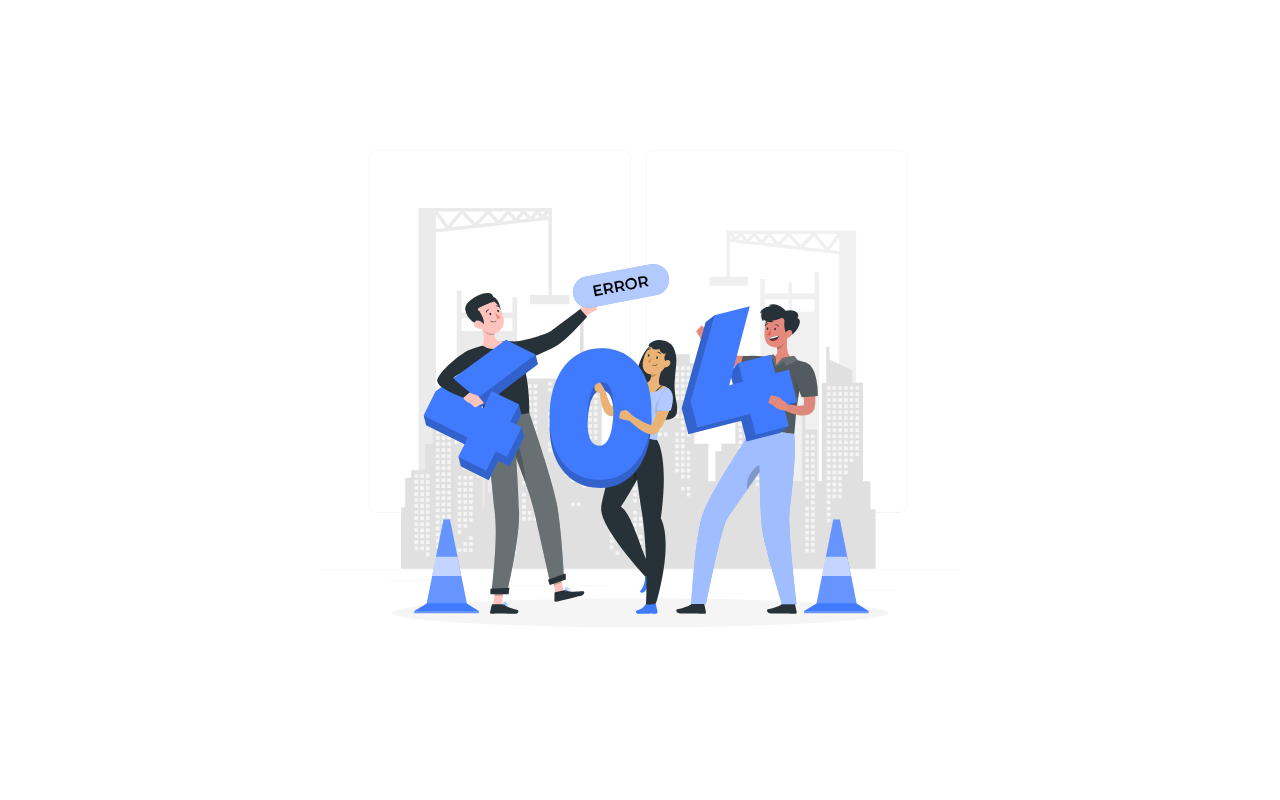
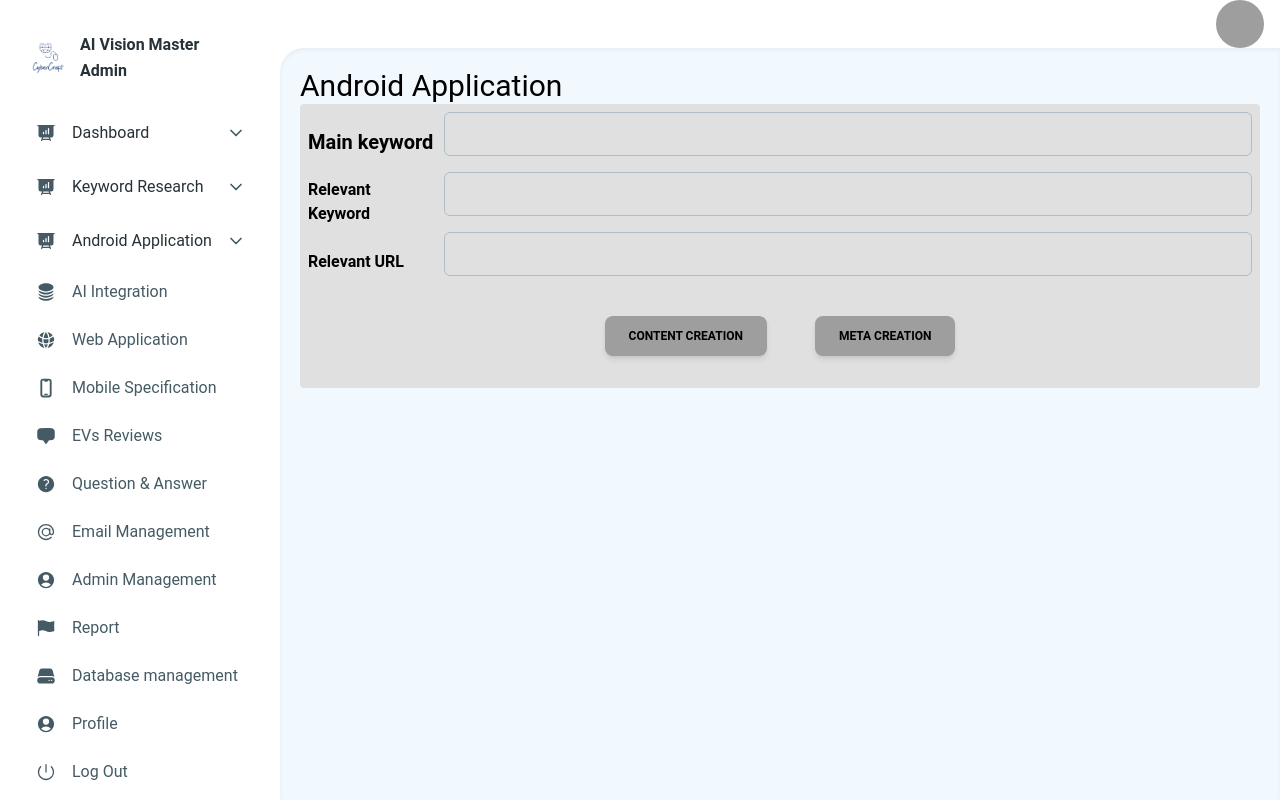
Before and after one commit to mdemranbd/admin-panel-starter-nextjs, a Next.js app: page /super_admin/create-blog-keyword in a window 1280 px wide. Before the commit this address had no page. Built offline with nearby package versions, Linux system fonts and the light colour scheme; grey boxes are pictures that could not be loaded.

Commit message:
[DONE] create blog keyword

```diff
--- /dev/null
+++ b/app/(dashboardLayout)/super_admin/create-blog-keyword/page.tsx
@@ -0,0 +1,54 @@
+"use client"
+import Form from '@/app/components/Forms/Form';
+import FormInput from '@/app/components/Forms/FormInput';
+import { useAppDispatch, useAppSelector } from '@/app/redux/hooks';
+import { Button } from '@material-tailwind/react';
+import React, { useState } from 'react';
+
+const CreateBlogKeywords = () => {
+    const [errorMessage, setErrorMessage] = useState<string | null>(null);
+    const { email, password } = useAppSelector((state) => state.loginUser);
+    const dispatch = useAppDispatch();
+    const onSubmit = async (data: any) => {
+      console.log("Login Data", data);
+    };
+    return (
+        <div>
+            <h1 className="text-3xl">Android Application</h1>
+      {/* Overall Form */}
+      <div className="bg-gray-300 p-2 rounded">
+      <Form submitHandler={onSubmit}>
+        <div className="lg:flex items-center">
+          <h1 className="w-32 mr-2 text-xl text-l font-bold">Main keyword</h1>
+          <div className="flex-1">
+            <FormInput name="mainKeyword" type="text" placeholder="Overview" />
+          </div>
+        </div>
+        <div className="lg:flex items-center mt-4 lg:mt-0">
+          <h1 className="w-32 mr-2 text-l font-bold">Relevant Keyword</h1>
+          <div className="flex-1">
+            <FormInput name="relevantKeyword" type="text" placeholder="Key Featured" />
+          </div>
+        </div>
+        <div className="lg:flex items-center mt-4 lg:mt-0">
+          <h1 className="w-32 mr-2 text-l font-bold">Relevant URL</h1>
+          <div className="flex-1">
+            <FormInput name="relevantURL" type="text" placeholder="URL" />
+          </div>
+        </div>
+        <div className='flex items-center justify-center'>
+        <Button type="submit" className="m-6 bg-gray-500 text-black" >
+          Content Creation
+        </Button>
+        <Button type="submit" className="m-6 bg-gray-500 text-black" >
+          Meta Creation
+        </Button>
+        </div>
+      </Form>
+      </div>
+
+        </div>
+    );
+};
+
+export default CreateBlogKeywords;
```
